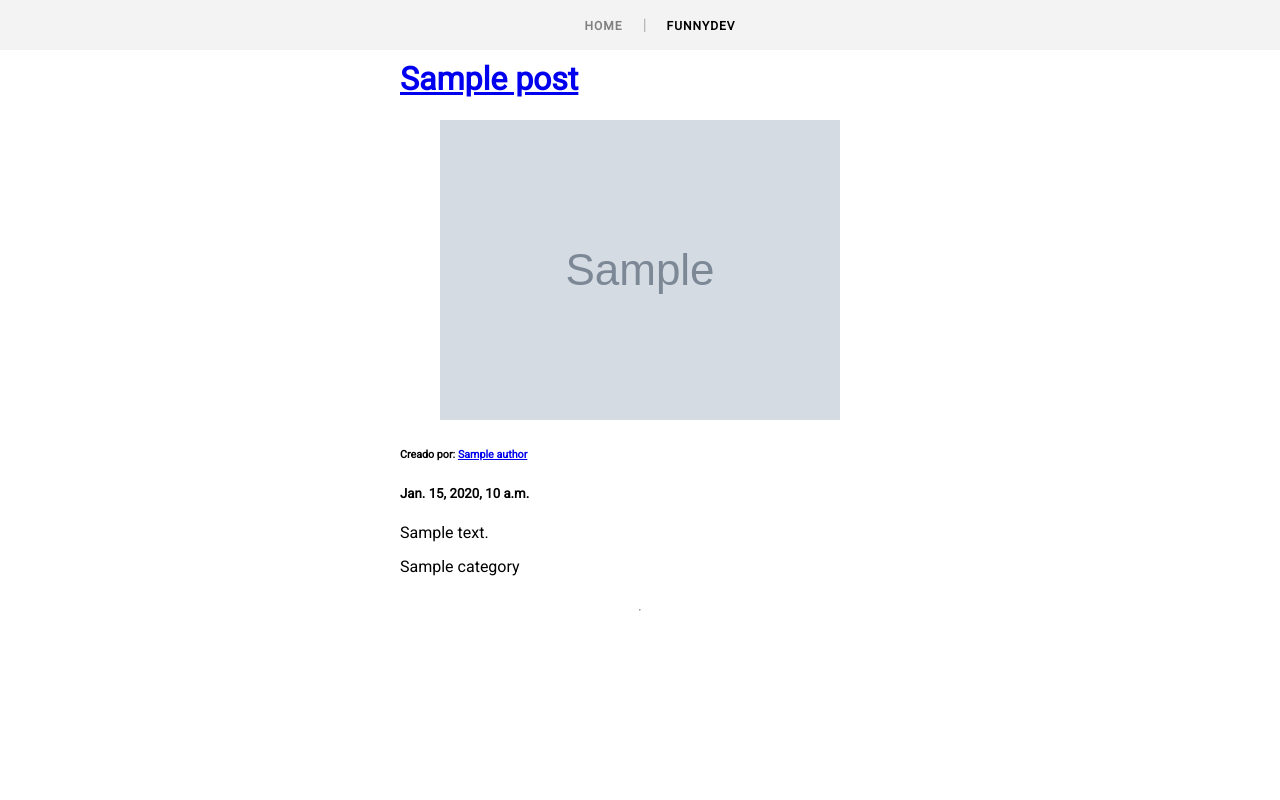
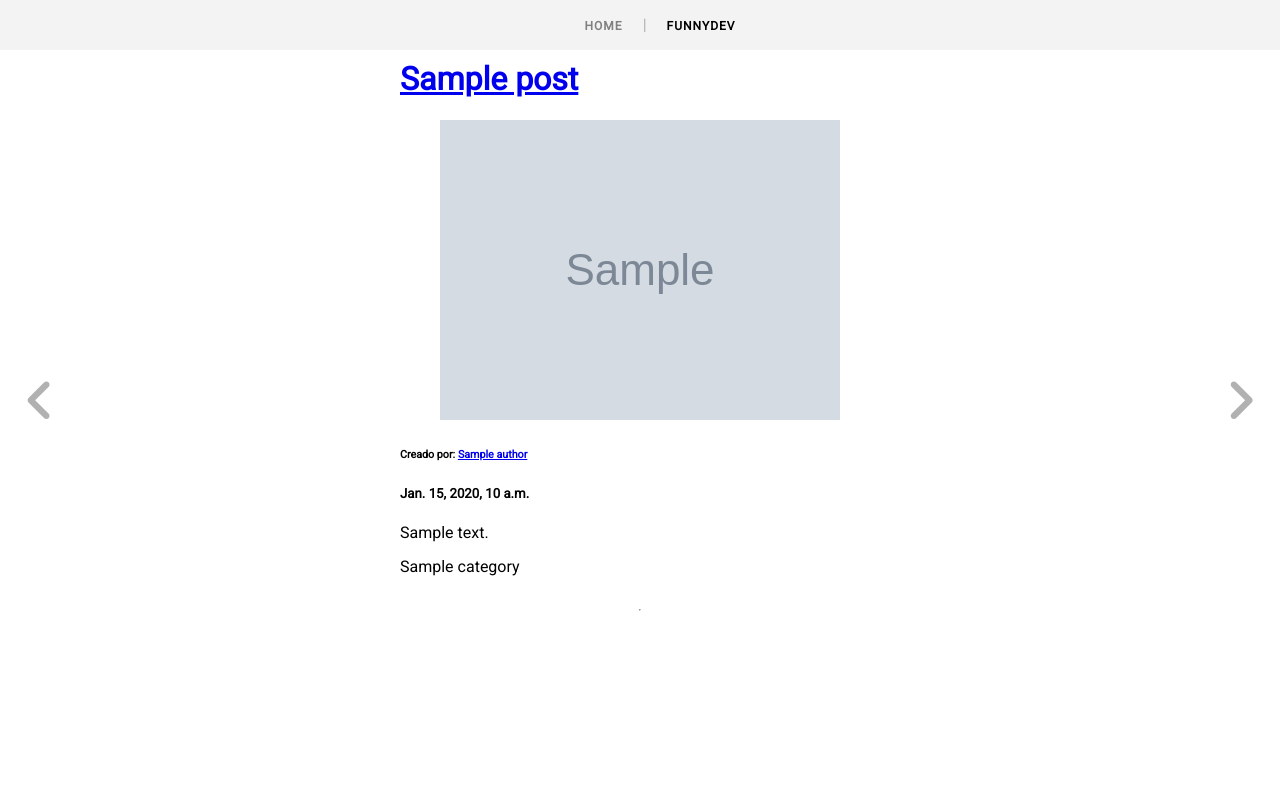
Before and after one commit to TheEnmanuel23/funnydev, a Django app: a page that uses src/templates/post_detail.html in a window 1280 px wide. Run offline with Django 3.2, Linux system fonts and the light colour scheme; tables that the repository leaves empty hold one stand-in row (values such as "Sample post"); grey boxes marked "Sample" are stand-in pictures; some libraries are stand-ins or nearby versions; some web fonts are replaced.

Commit message:
hice que se mostraran 2 flechas en detail_post para moverse en el post anterior y posterior al leer un post determinado

```diff
--- a/src/static/css/base.css
+++ b/src/static/css/base.css
@@ -203,7 +203,9 @@ form {
 .post-detail-main {
   display: flex;
   flex-direction: column;
-  align-items: center; }
+  align-items: center;
+  justify-content: center;
+  position: relative; }
 
 .post_detail-document {
   display: flex;
@@ -214,4 +216,32 @@ form {
   align-items: center;
   margin-top: 40px; }
 
+.change-post {
+  position: fixed;
+  font-size: 50px;
+  color: #b1b1b1;
+  width: 80px;
+  top: 0;
+  bottom: 0;
+  display: flex;
+  flex-direction: column;
+  justify-content: center;
+  align-items: center;
+  text-decoration: none;
+  -webkit-transition: background-color 400ms linear;
+  -moz-transition: background-color 400ms linear;
+  -ms-transition: background-color 400ms linear;
+  -o-transition: background-color 400ms linear;
+  transition: background-color 400ms linear; }
+
+.change-post:hover {
+  background-color: red;
+  color: white; }
+
+.preview {
+  left: 0; }
+
+.next {
+  right: 0; }
+
 /*# sourceMappingURL=base.css.map */
--- a/src/static/devoloment_static/scss/post_detail.scss
+++ b/src/static/devoloment_static/scss/post_detail.scss
@@ -2,6 +2,8 @@
     display: flex;
     flex-direction: column;
     align-items: center;
+    justify-content: center;
+    position: relative;
 }
 
 .post_detail-document {
@@ -13,3 +15,32 @@
     align-items: center;
     margin-top: 40px;
 }
+
+
+.change-post {
+	position: fixed;
+	font-size: 50px;
+	color: #b1b1b1;
+	width: 80px;
+	top: 0;
+	bottom: 0;
+	display: flex;
+    flex-direction: column;
+    justify-content: center;
+    align-items: center;
+    text-decoration: none;
+    @include prefix(transition, background-color 400ms linear);
+}
+
+.change-post:hover {
+	background-color: red;
+	color: white;
+}
+
+.preview {
+	left: 0;
+}
+
+.next {
+	right: 0;
+}
--- a/src/templates/post_detail.html
+++ b/src/templates/post_detail.html
@@ -21,6 +21,7 @@
 	}(document, 'script', 'facebook-jssdk'));</script>
 
 	<div class="post-detail-main">
+		<a class="change-post preview" href="#"><i class="fa fa-angle-left" aria-hidden="true"></i></a>
 		<div class="post_detail-document">
 			<div class="post-detail">
 				<h1><a href="{{ post.get_absolute_url }}">{{ post.title }}</a></h1>
@@ -45,5 +46,6 @@
 				<div class="fb-comments" data-href="{{ request.build_absolute_uri }}" data-numposts="5"></div>
 			</div>
 		</div>
+		<a class="change-post next" href="#"><i class="fa fa-angle-right" aria-hidden="true"></i></a>
 	</div>
 {% endblock content %}
```
